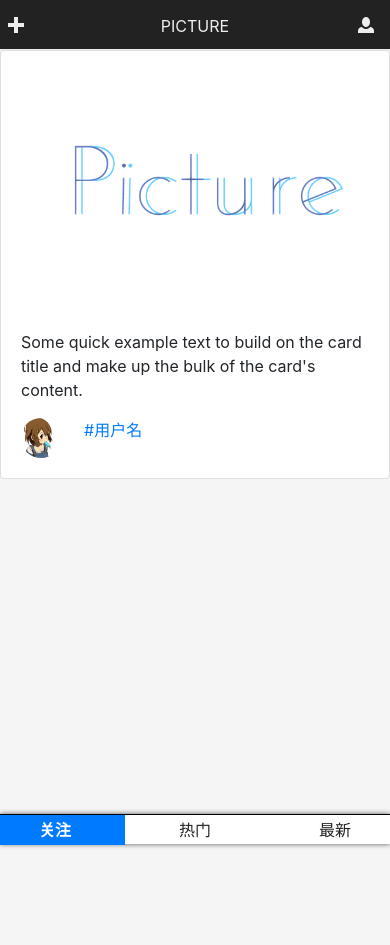
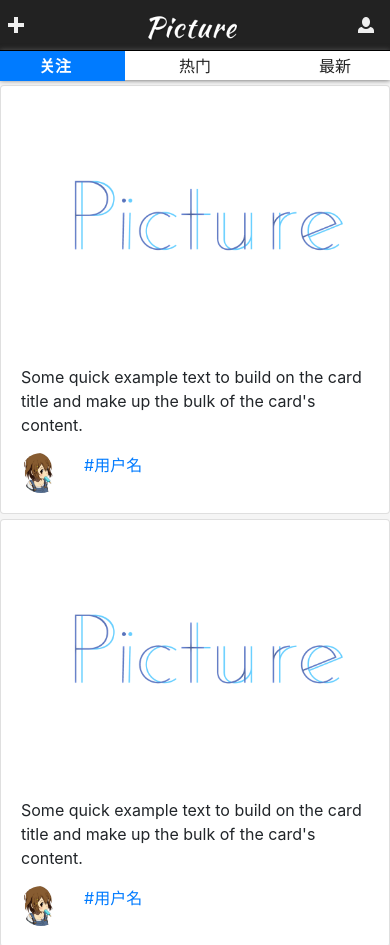
Before and after one commit to joenahm/picture, a plain HTML site: page index.html in a window 390 px wide. Shown: the top 945 px of the page. Before the commit the page ends 844 px from the top, so only its background shows below. Drawn offline with Linux system fonts and the light colour scheme.

Commit message:
修改： 1. 更换新LOGO 2. 更换nav位置 3. 增加返回顶部

```diff
--- a/css/common.scss
+++ b/css/common.scss
@@ -7,7 +7,6 @@ body{
 	height: 50px;
 	line-height: 52px;
 	background: #222;
-	border-bottom: 1px solid #eee;
 	color: #eee;
 
 	.oi{
@@ -18,6 +17,5 @@ body{
 }
 
 #stage{
-	margin-top: 50px;
-	margin-bottom: 30px;
+	margin-top: 85px;
 }
--- a/css/index.scss
+++ b/css/index.scss
@@ -1,4 +1,14 @@
-#footer{
+#header{
+	.row,.col-8,img{
+		height: 100%;
+	}
+	.col-8{
+		text-align: center;
+	}
+}
+
+#tagNav{
+	margin-top: 50px;
 	height: 30px;
 	background: #fff;
 	line-height: 30px;
--- a/index.html
+++ b/index.html
@@ -23,10 +23,24 @@
 					<a href="postNew.html" id="postNewBtn"><span class="oi oi-plus"></span></a>
 				</div>
 				<div class="col-8">
-					<span class="d-flex justify-content-center">PICTURE</span>
+					<img src="images/logo.png" alt="logo" id="logo" data-toggle="tooltip" data-placement="right" title="点我回顶部" data-container="#header">
 				</div>
 				<div class="col-2">
 					<a href="logIn.html" id="userBtn"><span class="oi oi-person"></span></a>
+				</div>
+			</div>
+		</div>
+
+		<div id="tagNav" class="fixed-top clearfix">
+			<div class="row">
+				<div class="col-4 active">
+					<a href="">关注</a>
+				</div>
+				<div class="col-4">
+					<a href="">热门</a>
+				</div>
+				<div class="col-4">
+					<a href="">最新</a>
 				</div>
 			</div>
 		</div>
@@ -46,22 +60,52 @@
 					</div>
 				</div>
 			</div>
-		</div>
-
-		<div id="footer" class="fixed-bottom clearfix">
-			<div class="row">
-				<div class="col-4 active">
-					<a href="">关注</a>
+			<div class="card">
+				<img class="card-img-top" src="images/picture_logo.png" alt="Card image cap">
+				<div class="card-body">
+					<p class="card-text" id="text">Some quick example text to build on the card title and make up the bulk of the card's content.</p>
+					<div class="row">
+						<div class="col-2 avator">
+							<img src="images/avator.jpg" alt="avator" class="rounded-circle">
+						</div>
+						<div class="col-10">
+							<a href="user.html">#用户名</a>
+						</div>
+					</div>
 				</div>
-				<div class="col-4">
-					<a href="">热门</a>
-				</div>
-				<div class="col-4">
-					<a href="">最新</a>
+			</div>
+			<div class="card">
+				<img class="card-img-top" src="images/picture_logo.png" alt="Card image cap">
+				<div class="card-body">
+					<p class="card-text" id="text">Some quick example text to build on the card title and make up the bulk of the card's content.</p>
+					<div class="row">
+						<div class="col-2 avator">
+							<img src="images/avator.jpg" alt="avator" class="rounded-circle">
+						</div>
+						<div class="col-10">
+							<a href="user.html">#用户名</a>
+						</div>
+					</div>
 				</div>
 			</div>
 		</div>
-
 	</div>
 </body>
+<script>
+	$(function () {
+		$('#logo').tooltip();
+	})
+
+	$(window).scroll(function(){
+		if( $(this).scrollTop() > 500){
+			$('#logo').tooltip('show');
+		}else{
+			$('#logo').tooltip('hide');
+		}
+	});
+
+	$('#logo').click(function(){
+		$(window).scrollTop(0);
+	});
+</script>
 </html>
```
Also changed, not shown: css/common.css, css/index.css, images/logo.png (added).
